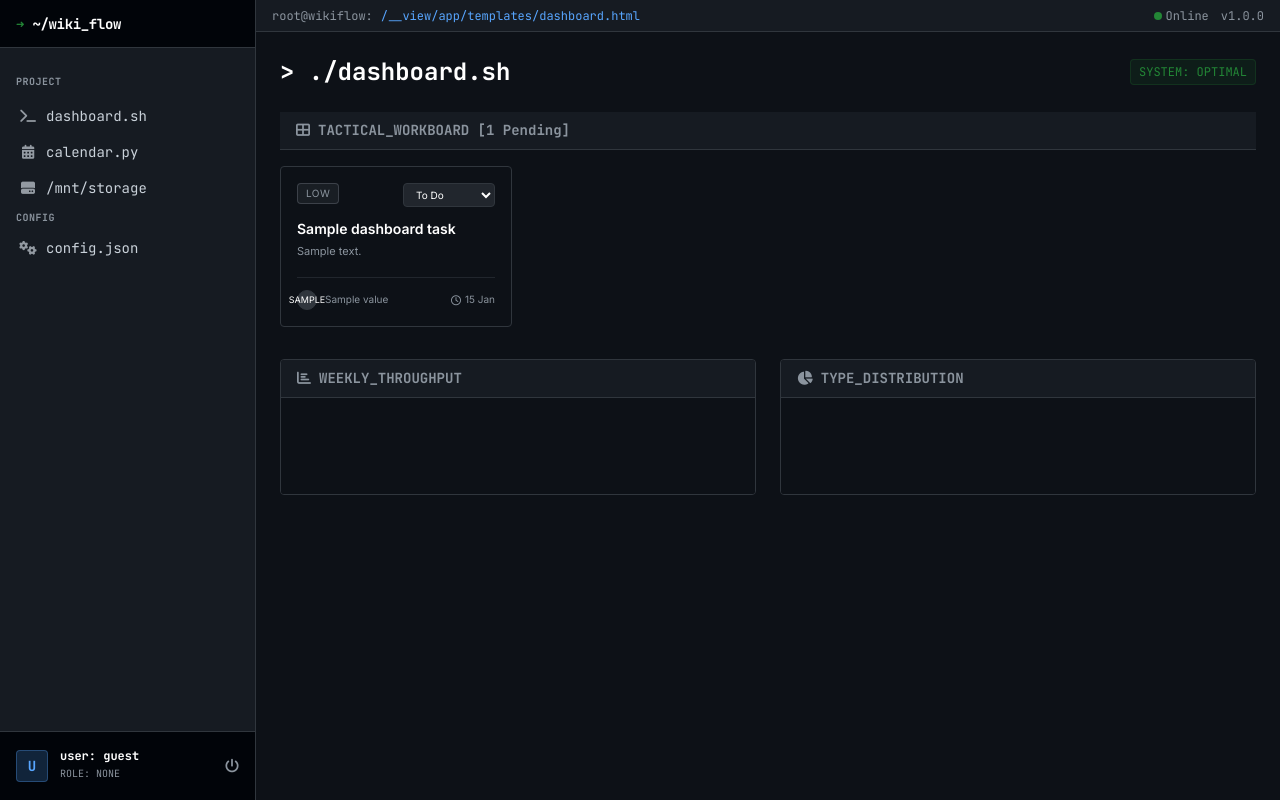
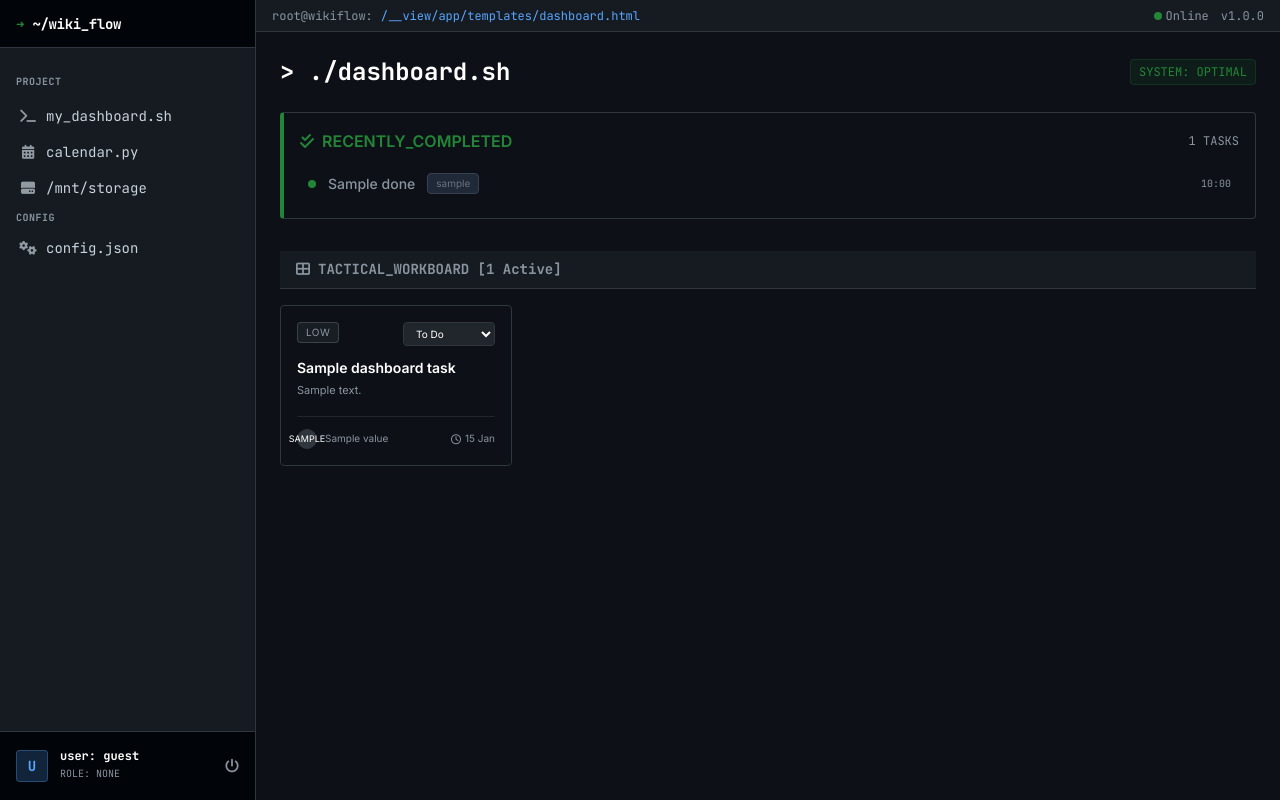
Before and after one commit to Yanis-AFPA/python_web_devops, a FastAPI app: template app/templates/dashboard.html in a window 1280 px wide. Run offline with FastAPI, Linux system fonts and the light colour scheme; the template is opened without the code that fills it: most values are stand-ins (such as "Sample title", 1, 10 or a date in 2020); parts of the project's set-up code (start-up, migrations or seed data) failed here and were passed over; some libraries are stand-ins or nearby versions.

Commit message:
Dashboard manager

```diff
--- a/app/static/js/app.js
+++ b/app/static/js/app.js
@@ -86,8 +86,8 @@ async function initDashboard() {
             }
         };
 
-        // --- MEMBER ---
-        if (role === 'member') {
+        // --- PERSONAL STATS (Shared: Member OR Manager) ---
+        if (role === 'member' || role === 'manager') {
             const stats = ctxData.my_stats || { todo: 0, in_progress: 0, done: 0 };
 
             // DOM Counters
@@ -114,13 +114,11 @@ async function initDashboard() {
             });
         }
 
-        // --- MANAGER ---
-        else if (role === 'manager') {
+        // --- MANAGER TEAM STATS ---
+        if (role === 'manager') {
             if (ctxData.error) {
                 console.warn("Manager has no team.");
-                return;
-            }
-
+            } else {
                 const teamStats = ctxData.team_stats;
                 updateOrCreate('teamStatusChart', 'bar', {
                     labels: ['Todo', 'WIP', 'Done'],
@@ -161,9 +159,10 @@ async function initDashboard() {
                     plugins: { legend: { display: false } }
                 });
             }
+        }
 
         // --- ADMIN ---
-        else {
+        if (role === 'admin') {
             const system = ctxData.system_stats;
 
             updateOrCreate('adminPageChart', 'line', {
--- a/app/templates/dashboard.html
+++ b/app/templates/dashboard.html
@@ -10,9 +10,36 @@
             OPTIMAL</span>
     </div>
 
+    <!-- Completed Tasks (Separated Box) -->
+    {% if dashboard_done %}
+    <div class="terminal-card border-l-4 border-l-success bg-[#0d1117] p-4 mb-8 rounded">
+        <div class="flex items-center justify-between mb-3">
+            <span class="font-bold text-success"><i class="fas fa-check-double mr-2"></i>RECENTLY_COMPLETED</span>
+            <span class="text-xs text-muted font-mono">{{ dashboard_done|length }} TASKS</span>
+        </div>
+        <div class="space-y-2">
+            {% for done in dashboard_done %}
+            <div class="flex items-center justify-between p-2 rounded hover:bg-[#21262d] transition-colors group">
+                <div class="flex items-center min-w-0">
+                    <span class="w-2 h-2 rounded-full bg-success mr-3"></span>
+                    <a href="/calendar" class="text-sm font-medium text-muted group-hover:text-text truncate">{{
+                        done.title }}</a>
+                    <span
+                        class="ml-3 px-2 py-0.5 rounded bg-gray-800 text-[10px] text-gray-500 border border-gray-700">{{
+                        done.assignee.username if done.assignee else 'Unassigned' }}</span>
+                </div>
+                <div class="text-[10px] text-muted font-mono flex-shrink-0 ml-4">
+                    {{ done.updated_at.strftime('%H:%M') if done.updated_at else '' }}
+                </div>
+            </div>
+            {% endfor %}
+        </div>
+    </div>
+    {% endif %}
+
     <!-- Tactical Task Grid -->
     <div class="terminal-header mb-4">
-        <span><i class="fas fa-th-large mr-2"></i>TACTICAL_WORKBOARD [{{ dashboard_tasks|length }} Pending]</span>
+        <span><i class="fas fa-th-large mr-2"></i>TACTICAL_WORKBOARD [{{ dashboard_tasks|length }} Active]</span>
     </div>
 
     <div class="grid grid-cols-1 md:grid-cols-2 lg:grid-cols-3 xl:grid-cols-4 gap-4 mb-8">
@@ -90,9 +117,12 @@
     </div>
 
     <!-- Metrics Grid -->
-    <!-- Role-Based Content -->
-    {% if user.role.value == 'member' %}
-    <!-- MEMBER VIEW -->
+    <!-- Metrics Grid -->
+
+    <!-- === PERSONAL DASHBOARD === -->
+    {% if dashboard_type == 'personal' %}
+    <!-- Renders for EVERYONE on /dashboard -->
+    <div class="terminal-header mb-2"><span><i class="fas fa-user-astronaut mr-2"></i>MY_PERFORMANCE</span></div>
     <div class="grid grid-cols-1 lg:grid-cols-3 gap-6 mb-8">
         <!-- Left Col: Stats Stacked -->
         <div class="flex flex-col gap-4">
@@ -121,9 +151,14 @@
             </div>
         </div>
     </div>
+    {% endif %}
 
-    {% elif user.role.value == 'manager' %}
+    <!-- === TEAM DASHBOARD === -->
+    {% if dashboard_type == 'team' %}
+
     <!-- MANAGER VIEW -->
+    {% if user.role.value == 'manager' %}
+    <div class="terminal-header mb-2"><span><i class="fas fa-users-cog mr-2"></i>TEAM_OVERVIEW</span></div>
     <div class="grid grid-cols-1 md:grid-cols-2 gap-6 mb-8">
         <!-- Team Status -->
         <div class="terminal-card rounded overflow-hidden">
@@ -140,9 +175,10 @@
             </div>
         </div>
     </div>
+    {% endif %}
 
-    {% else %}
     <!-- ADMIN VIEW (System) -->
+    {% if user.role.value == 'admin' %}
     <div class="grid grid-cols-1 md:grid-cols-2 gap-6 mb-8">
         <div class="terminal-card rounded overflow-hidden">
             <div class="terminal-header"><span><i class="fas fa-chart-bar mr-2"></i>WEEKLY_THROUGHPUT</span></div>
@@ -158,6 +194,8 @@
         </div>
     </div>
     {% endif %}
+
+    {% endif %}
 </div>
 {% endblock %}
 
--- a/app/templates/layout.html
+++ b/app/templates/layout.html
@@ -66,8 +66,17 @@
             <a href="/dashboard"
                 class="group flex items-center px-4 py-1.5 hover:bg-[#21262d] transition-colors {% if request.url.path == '/dashboard' %}bg-[#21262d] text-primary border-l-2 border-primary{% else %}border-l-2 border-transparent{% endif %}">
                 <i class="fas fa-terminal w-5 text-center mr-2 opacity-70 group-hover:opacity-100"></i>
-                dashboard.sh
+                my_dashboard.sh
             </a>
+
+            <!-- Team / System Monitor (Manager + Admin) -->
+            {% if user and user.role.value in ['manager', 'admin'] %}
+            <a href="/team-dashboard"
+                class="group flex items-center px-4 py-1.5 hover:bg-[#21262d] transition-colors {% if request.url.path == '/team-dashboard' %}bg-[#21262d] text-primary border-l-2 border-primary{% else %}border-l-2 border-transparent{% endif %}">
+                <i class="fas fa-network-wired w-5 text-center mr-2 opacity-70 group-hover:opacity-100"></i>
+                {{ 'team_monitor.sh' if user.role.value == 'manager' else 'system_monitor.sh' }}
+            </a>
+            {% endif %}
             <a href="/calendar"
                 class="group flex items-center px-4 py-1.5 hover:bg-[#21262d] transition-colors {% if request.url.path == '/calendar' %}bg-[#21262d] text-primary border-l-2 border-primary{% else %}border-l-2 border-transparent{% endif %}">
                 <i class="fas fa-calendar-alt w-5 text-center mr-2 opacity-70 group-hover:opacity-100"></i>
```
Also changed, not shown: app/routers/api.py (+26 -13 lines), app/routers/views.py (+54 -16 lines). Lines whose indentation alone changed are shown as unchanged.
